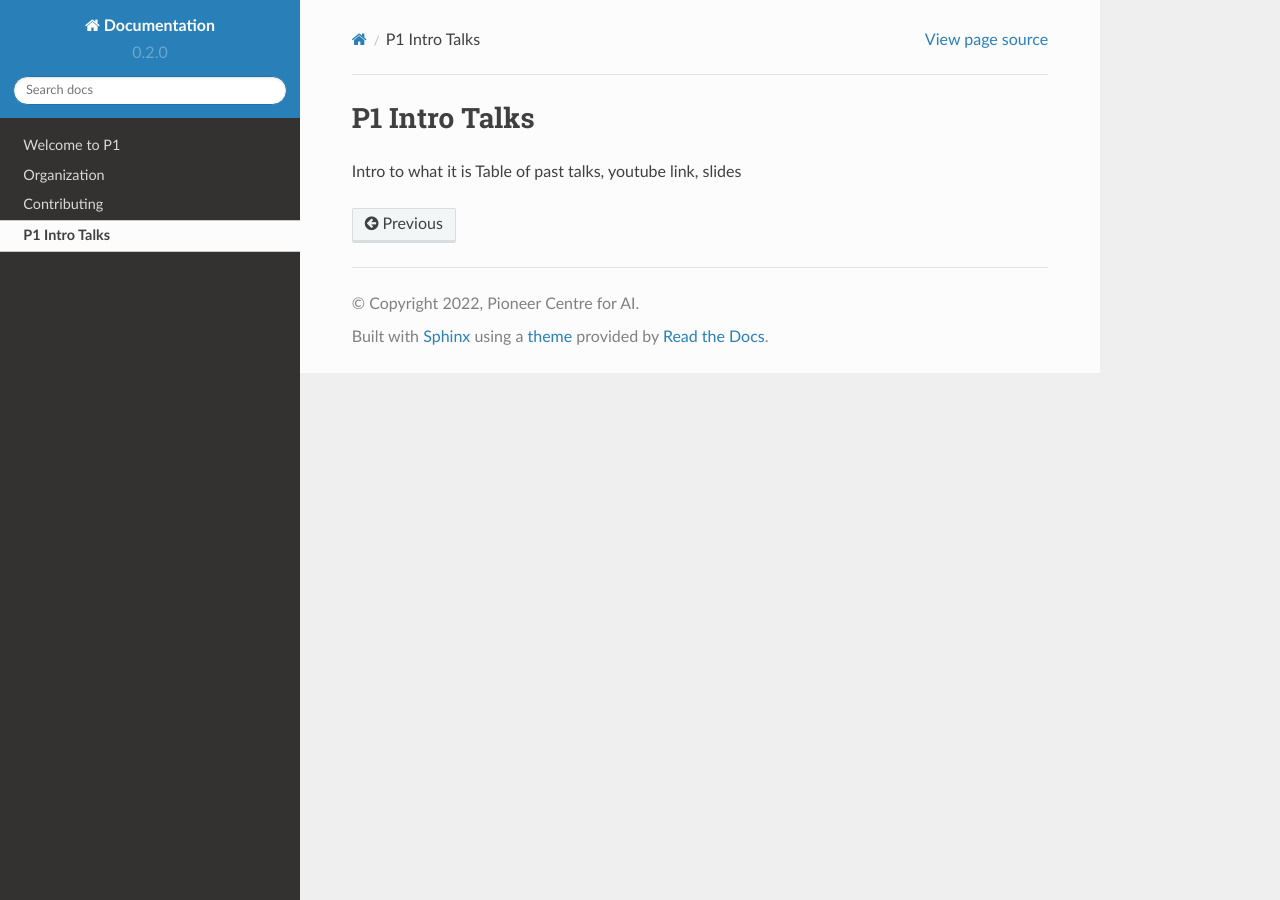
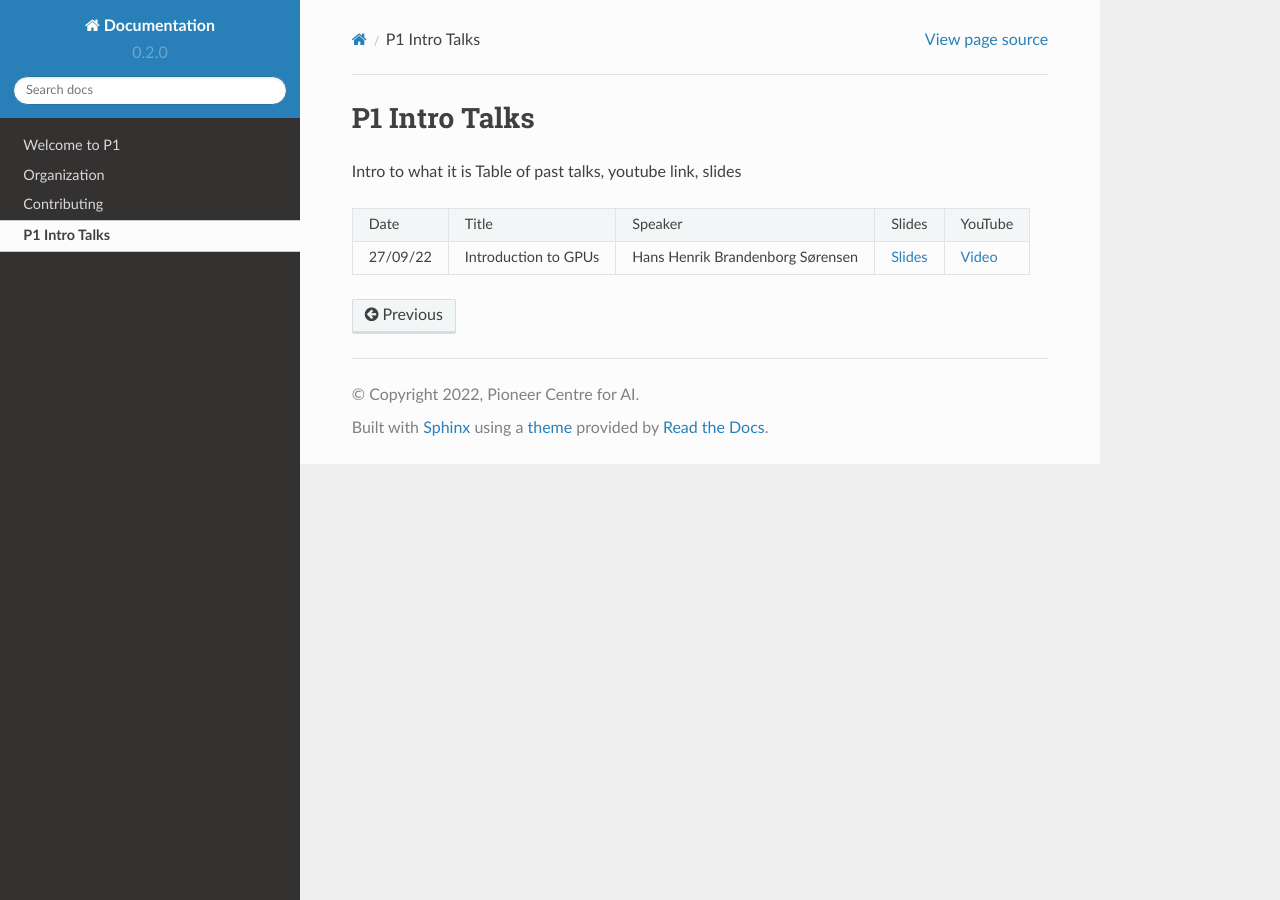
Before and after one commit to Pioneer-Centre-for-AI/p1-compute-documentation, a Sphinx documentation site: the page built from docs/source/introtalks.rst, in a window 1280 px wide. Built offline with Sphinx 7.4.7 and the Read the Docs theme 2.0.0, drawn with Linux system fonts in a browser that asks for light colours; some of the changed lines change nothing that is shown.

Commit message:
Try and fix table/links

```diff
--- a/docs/source/introtalks.rst
+++ b/docs/source/introtalks.rst
@@ -3,12 +3,12 @@ P1 Intro Talks
 Intro to what it is
 Table of past talks, youtube link, slides
 
-+----------+----------------------------+----------------------------------+-----------------+------------------+
-|   Date   |           Title            |             Speaker              |     Slides      |     YouTube      |
-+----------+----------------------------+----------------------------------+-----------------+------------------+
-| 27/09/22 |    Introduction to GPUs    | Hans Henrik Brandenborg Sørensen | `Slides <270922SLIDES>`_ | `Video <270922YOUTUBE>`_ |
-+----------+----------------------------+----------------------------------+-----------------+------------------+
++----------+----------------------------+----------------------------------+---------------------+--------------------+
+|   Date   |           Title            |             Speaker              |     Slides          |       YouTube      |
++----------+----------------------------+----------------------------------+---------------------+--------------------+
+| 27/09/22 |    Introduction to GPUs    | Hans Henrik Brandenborg Sørensen | `Slides <270922S>`_ | `Video <270922V>`_ |
++----------+----------------------------+----------------------------------+---------------------+--------------------+
 
 
-.. _270922SLIDES: https://github.com/Pioneer-Centre-for-AI/private-documentation/blob/main/docs/files/HHBSIntroToGPUs210922.pdf
-.. _270922YOUTUBE: https://youtu.be/maCqve4VzhE
+.. _270922S: https://github.com/Pioneer-Centre-for-AI/private-documentation/blob/main/docs/files/HHBSIntroToGPUs210922.pdf
+.. _270922V: https://youtu.be/maCqve4VzhE
```
